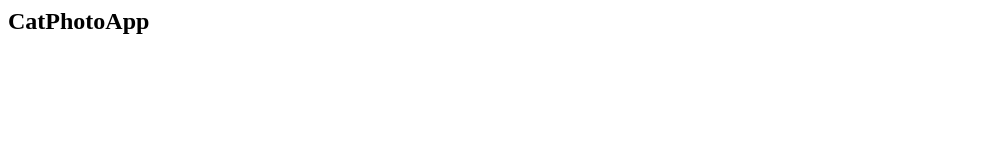
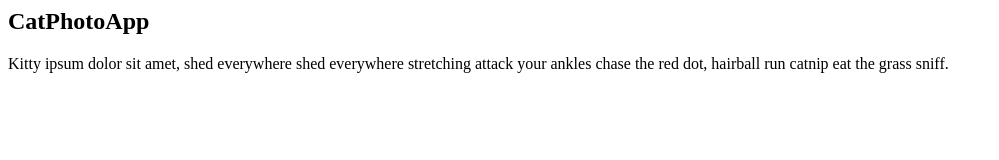
Before and after one commit to SamraBA/Repo04, a plain HTML site: page ex12/src/index.html in a window 1280 px wide. Shown: the whole page, without its empty margins (0-999 px from the left). Drawn offline with Linux system fonts and the light colour scheme.

Commit message:
Update index.html

```diff
--- a/ex12/src/index.html
+++ b/ex12/src/index.html
@@ -2,5 +2,5 @@
 
 <h2>CatPhotoApp</h2>
 
-<!-- <p>Kitty ipsum dolor sit amet, shed everywhere shed everywhere stretching attack your ankles
-chase the red dot, hairball run catnip eat the grass sniff.</p> -->
+<p>Kitty ipsum dolor sit amet, shed everywhere shed everywhere stretching attack your ankles
+chase the red dot, hairball run catnip eat the grass sniff.</p>
```
